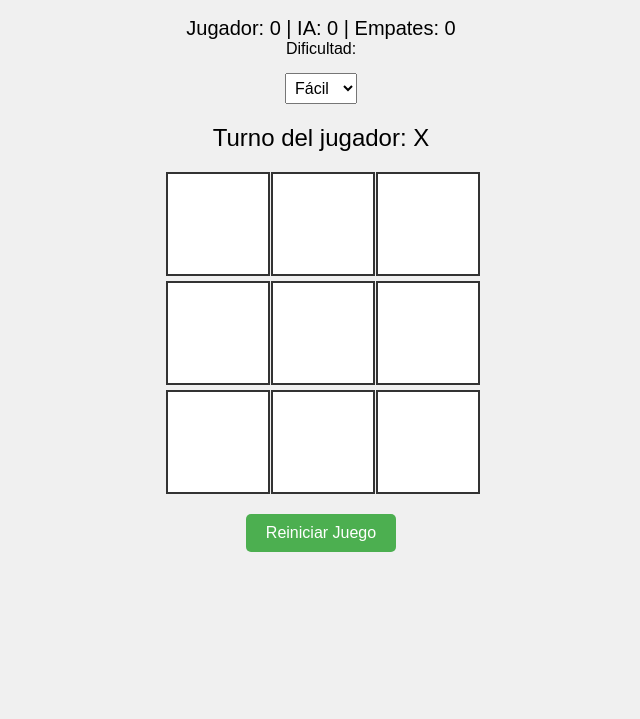
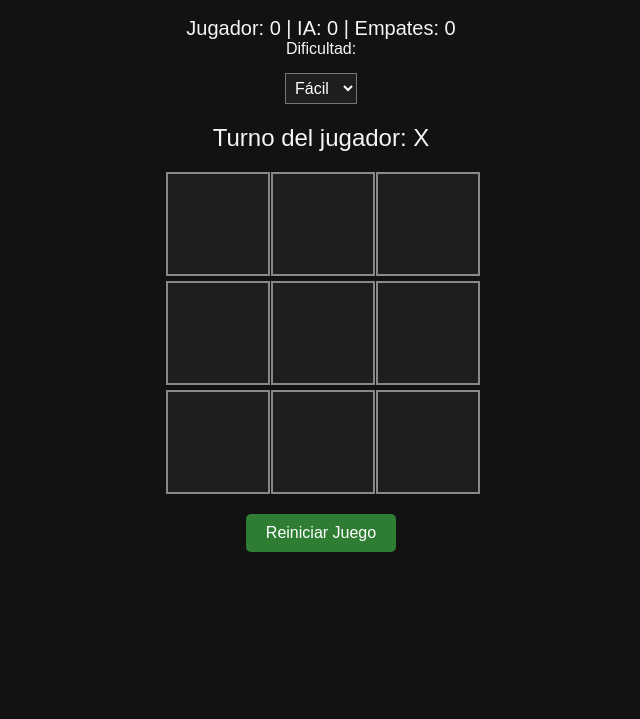
Before and after one commit to fer7a7d0/FMR-3NL, a plain HTML site: page index.html in a window 1280 px wide. Shown: the part 81-800 px from the top of the page, without its empty margins (319-959 px from the left). Drawn offline with Linux system fonts and the dark colour scheme.

Commit message:
Implementación del modo oscuro

```diff
--- a/index.html
+++ b/index.html
@@ -11,13 +11,17 @@
         flex-direction: column;
         align-items: center;
         background-color: #f0f0f0;
+        color: #222;
+        transition: background-color 0.3s, color 0.3s;
     }
+
     .board {
         display: grid;
         grid-template-columns: repeat(3, 100px);
         grid-gap: 5px;
         margin-top: 20px;
     }
+
     .cell {
         width: 100px;
         height: 100px;
@@ -28,14 +32,18 @@
         align-items: center;
         font-size: 40px;
         cursor: pointer;
+        transition: background-color 0.3s, border-color 0.3s;
     }
+
     .cell:hover {
         background-color: #e0e0e0;
     }
+
     #status {
         font-size: 24px;
         margin-top: 20px;
     }
+
     #restart {
         margin-top: 20px;
         padding: 10px 20px;
@@ -46,17 +54,54 @@
         border: none;
         border-radius: 5px;
     }
+
     #restart:hover {
         background-color: #45a049;
     }
+
     #difficulty {
         margin-top: 15px;
         padding: 5px;
         font-size: 16px;
     }
+
     #counters {
         margin-top: 10px;
         font-size: 20px;
+    }
+
+
+    /* MODO OSCURO AUTOMÁTICO SEGÚN EL SISTEMA OPERATIVO */
+    @media (prefers-color-scheme: dark) {
+
+        body {
+            background-color: #121212;
+            color: #f5f5f5;
+        }
+
+        .cell {
+            background-color: #1e1e1e;
+            border-color: #888;
+            color: #ffffff;
+        }
+
+        .cell:hover {
+            background-color: #333333;
+        }
+
+        #restart {
+            background-color: #2e7d32;
+        }
+
+        #restart:hover {
+            background-color: #1b5e20;
+        }
+
+        select {
+            background-color: #1e1e1e;
+            color: white;
+            border: 1px solid #777;
+        }
     }
 </style>
 </head>
```
Lines whose indentation alone changed are shown as unchanged.
